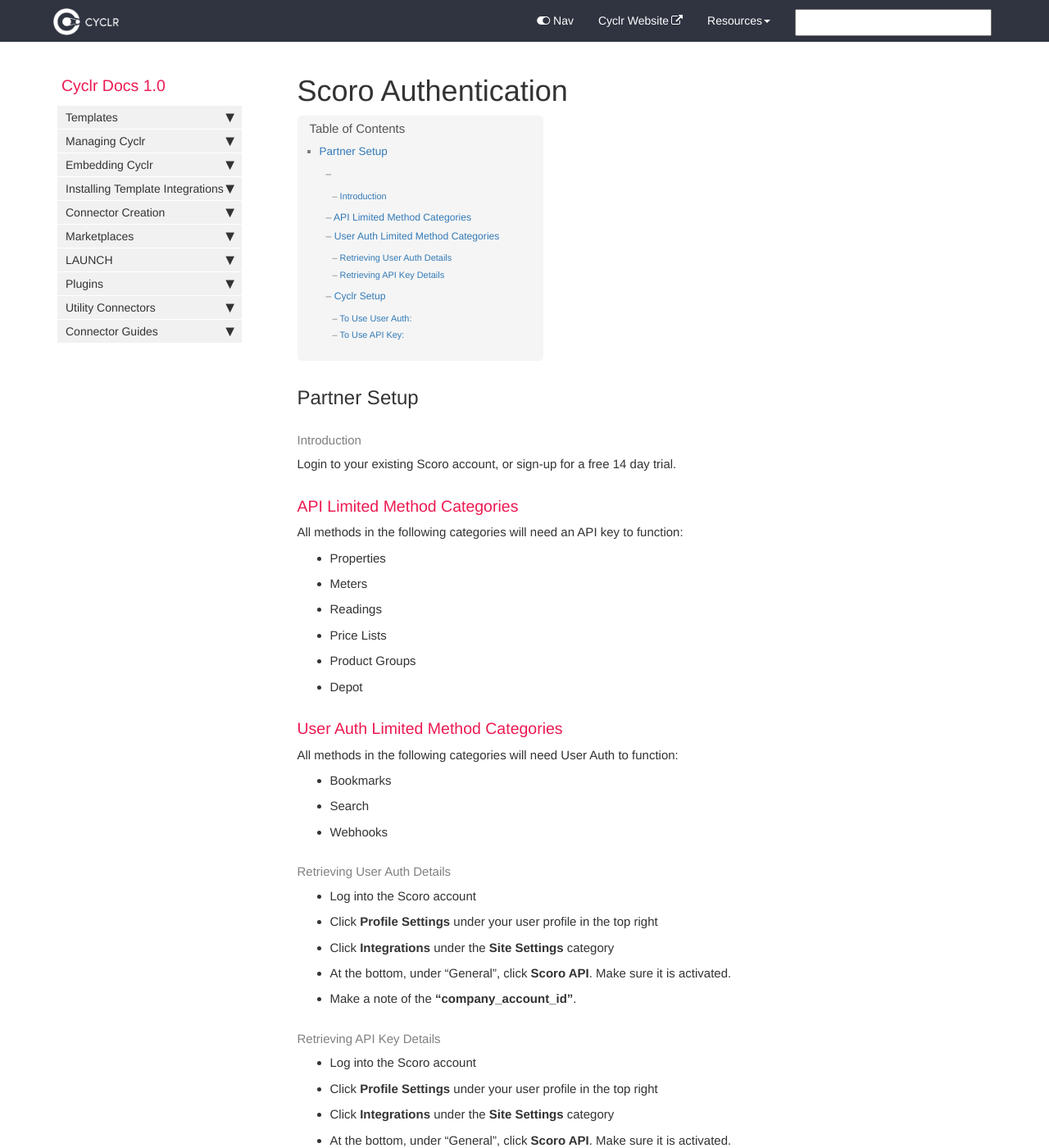
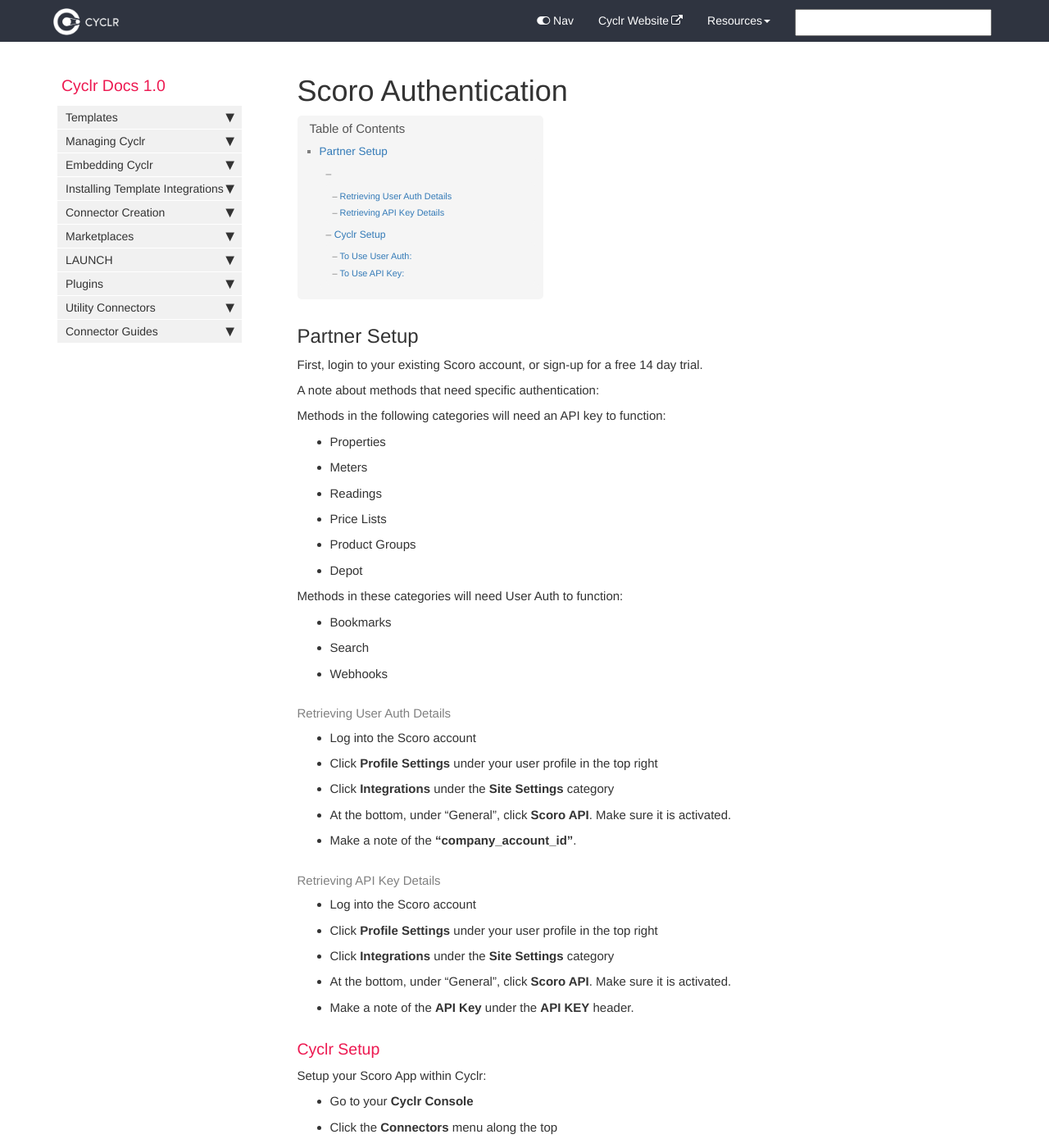
Before and after one commit to sneakysneak/docs, a Jekyll site: the page built from pages/connector-authentication/scoro.md, in a window 1280 px wide and 1400 px high. Shown: the whole window at 82% size. Built offline with Jekyll 4.4.1, drawn with Linux system fonts in a browser that asks for light colours; nearby versions of some CDN libraries; comment, search, counter and statistics services are not loaded.

Commit message:
Fixing up scoro documentation

```diff
--- a/pages/connector-authentication/scoro.md
+++ b/pages/connector-authentication/scoro.md
@@ -7,13 +7,11 @@ tags: [connector]
 
 ## Partner Setup
 
-#### Introduction
+First, login to your existing Scoro account, or sign-up for a free 14 day trial.
 
-Login to your existing Scoro account, or sign-up for a free 14 day trial.
+A note about methods that need specific authentication:
 
-### API Limited Method Categories
-
-All methods in the following categories will need an API key to function:
+Methods in the following categories will need an API key to function:
 *  Properties
 *  Meters
 *  Readings
@@ -21,9 +19,7 @@ All methods in the following categories will need an API key to function:
 *  Product Groups
 *  Depot
 
-### User Auth Limited Method Categories
-
-All methods in the following categories will need User Auth to function:
+Methods in these categories will need User Auth to function:
 *  Bookmarks
 *  Search
 *  Webhooks
```
